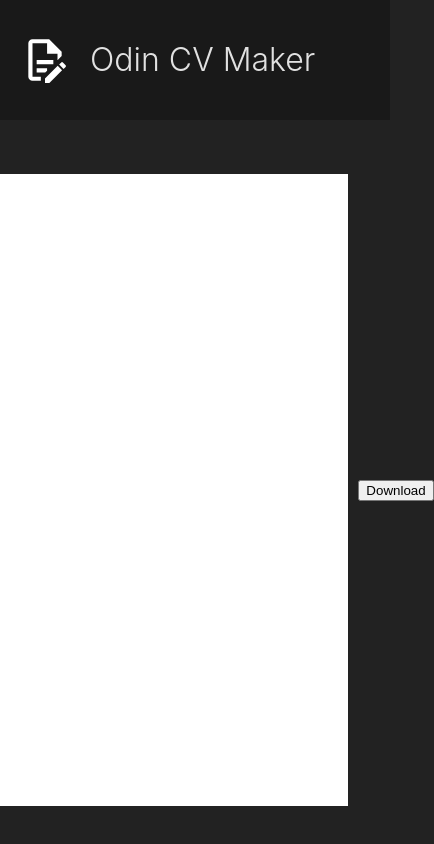
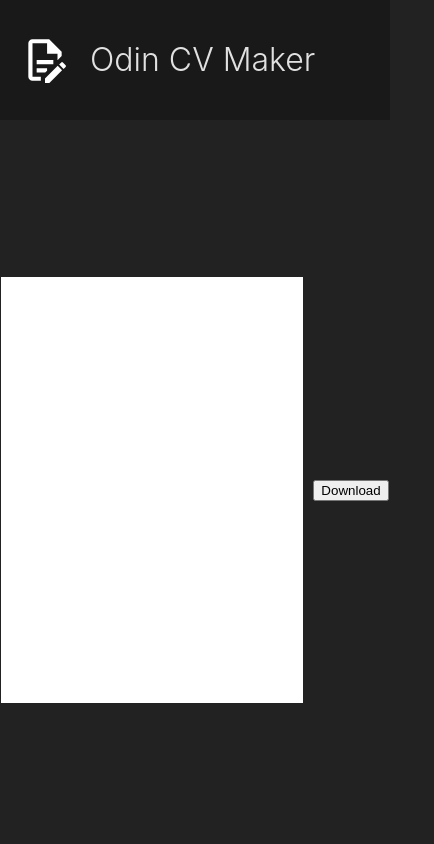
Before and after one commit to safarinexus/edgr-odinprojects, a React (Vite) app in the folder odin-react-cvmakerapplication/: page / in a window 390 px wide. Shown: the top 844 px of the page, 434 px wide, since content can reach past the window. Built offline with nearby package versions, Linux system fonts and the light colour scheme.

Commit message:
mobile sizing fix

```diff
--- a/odin-react-cvmakerapplication/src/styles/Display.css
+++ b/odin-react-cvmakerapplication/src/styles/Display.css
@@ -11,8 +11,9 @@
 
 .display {
     aspect-ratio: 1/1.414;
-    height: 90%;
-    max-width: 100%;
+    width: calc(100svw - 700px);
+    min-width: 300px;
+    max-width: 500px;
     border: 1px solid white;
     background-color: white;
     color: black;
```
